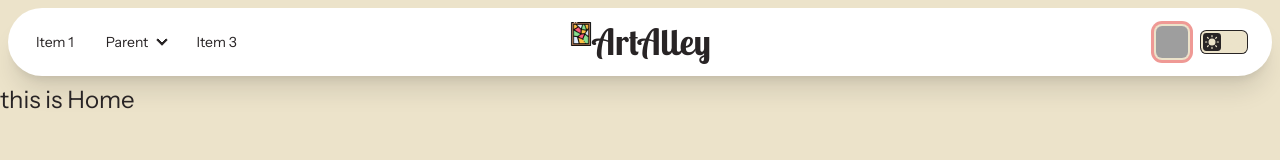
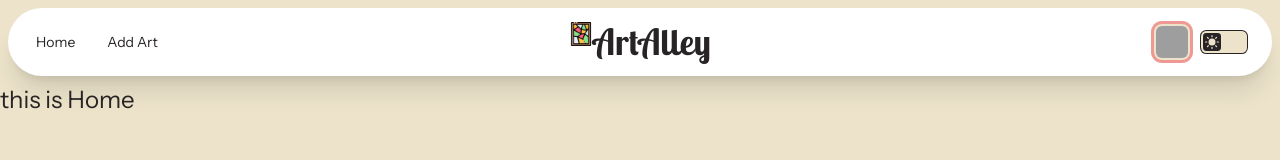
Before and after one commit to dev-ahad-ali/art-alley-client, a React (Vite) app: page / in a window 1280 px wide. Shown: the top 160 px of the page. Built offline with nearby package versions, Linux system fonts and the light colour scheme; grey boxes are pictures that could not be loaded.

Commit message:
firebase and firebase config added

```diff
--- a/package.json
+++ b/package.json
@@ -10,10 +10,12 @@
     "preview": "vite preview"
   },
   "dependencies": {
+    "firebase": "^10.11.1",
     "localforage": "^1.10.0",
     "match-sorter": "^6.3.4",
     "react": "^18.2.0",
     "react-dom": "^18.2.0",
+    "react-hook-form": "^7.51.3",
     "react-router-dom": "^6.23.0",
     "sort-by": "^1.2.0"
   },
--- /dev/null
+++ b/src/Pages/AddArt.jsx
@@ -0,0 +1,9 @@
+const AddArt = () => {
+    return (
+        <div>
+            <h2>Add art page</h2>
+        </div>
+    );
+};
+
+export default AddArt;
--- /dev/null
+++ b/src/Pages/Registration.jsx
@@ -0,0 +1,9 @@
+const Registration = () => {
+    return (
+        <div>
+            <h2 className='text-2xl'>this is registration page</h2>
+        </div>
+    );
+};
+
+export default Registration;
--- a/src/components/Navbar/Navbar.jsx
+++ b/src/components/Navbar/Navbar.jsx
@@ -1,6 +1,31 @@
-import { Link } from 'react-router-dom';
+import { Link, NavLink } from 'react-router-dom';
 
 const Navbar = () => {
+    const navLinks = (
+        <>
+            <li className=''>
+                <NavLink
+                    to={'/'}
+                    className={({ isActive }) => {
+                        isActive ? 'bg-white' : 'bg-white';
+                    }}
+                >
+                    Home
+                </NavLink>
+            </li>
+            <li>
+                <NavLink
+                    to={'/addArt'}
+                    className={({ isActive }) => {
+                        isActive ? 'bg-white' : 'bg-white';
+                    }}
+                >
+                    Add Art
+                </NavLink>
+            </li>
+        </>
+    );
+
     return (
         <div className='m-2 grid grid-cols-3 items-center rounded-full bg-white p-2 shadow-xl'>
             <div className='lg:hidden'>
@@ -29,48 +54,12 @@ const Navbar = () => {
                         tabIndex={0}
                         className='menu dropdown-content menu-sm z-[1] mt-3 w-52 rounded-box bg-base-100 p-2 shadow'
                     >
-                        <li>
-                            <a>Item 1</a>
-                        </li>
-                        <li>
-                            <a>Parent</a>
-                            <ul className='p-2'>
-                                <li>
-                                    <a>Submenu 1</a>
-                                </li>
-                                <li>
-                                    <a>Submenu 2</a>
-                                </li>
-                            </ul>
-                        </li>
-                        <li>
-                            <a>Item 3</a>
-                        </li>
+                        {navLinks}
                     </ul>
                 </div>
             </div>
             <div className='hidden lg:flex'>
-                <ul className='menu menu-horizontal px-1'>
-                    <li>
-                        <a>Item 1</a>
-                    </li>
-                    <li>
-                        <details>
-                            <summary>Parent</summary>
-                            <ul className='p-2'>
-                                <li>
-                                    <a>Submenu 1</a>
-                                </li>
-                                <li>
-                                    <a>Submenu 2</a>
-                                </li>
-                            </ul>
-                        </details>
-                    </li>
-                    <li>
-                        <a>Item 3</a>
-                    </li>
-                </ul>
+                <ul className='menu menu-horizontal px-1'>{navLinks}</ul>
             </div>
             <Link
                 to={'/'}
--- /dev/null
+++ b/src/firebase/firebase.config.js
@@ -0,0 +1,19 @@
+// Import the functions you need from the SDKs you need
+import { initializeApp } from 'firebase/app';
+import { getAuth } from 'firebase/auth';
+// TODO: Add SDKs for Firebase products that you want to use
+// https://firebase.google.com/docs/web/setup#available-libraries
+
+// Your web app's Firebase configuration
+const firebaseConfig = {
+    apiKey: import.meta.env.VITE_APIKEY,
+    authDomain: import.meta.env.VITE_AUTHDOMAIN,
+    projectId: import.meta.env.VITE_PROJECTID,
+    storageBucket: import.meta.env.VITE_STORAGEBUCKET,
+    messagingSenderId: import.meta.env.VITE_MESSAGINGSENDERID,
+    appId: import.meta.env.VITE_APPID,
+};
+
+// Initialize Firebase
+const app = initializeApp(firebaseConfig);
+export const auth = getAuth(app);
```
Also changed, not shown: 1 other file (tests, documents, lock files or other folders).
